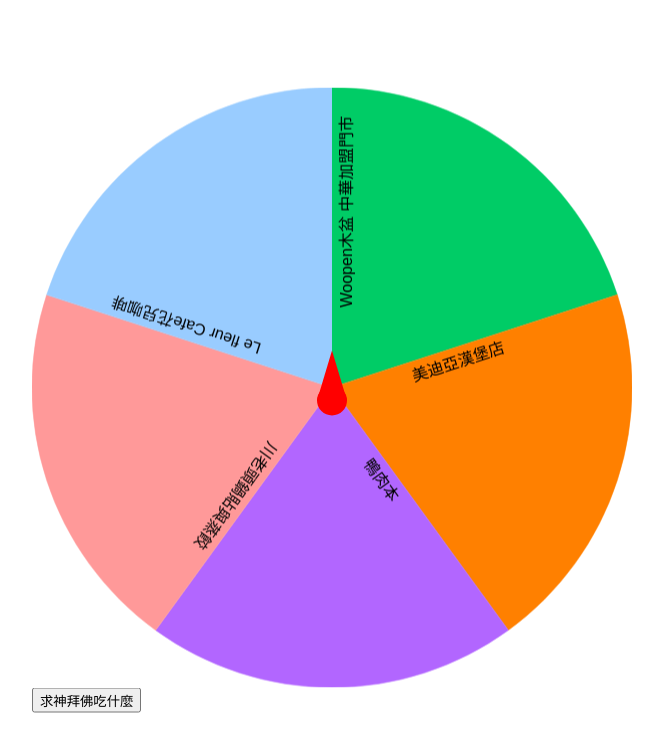
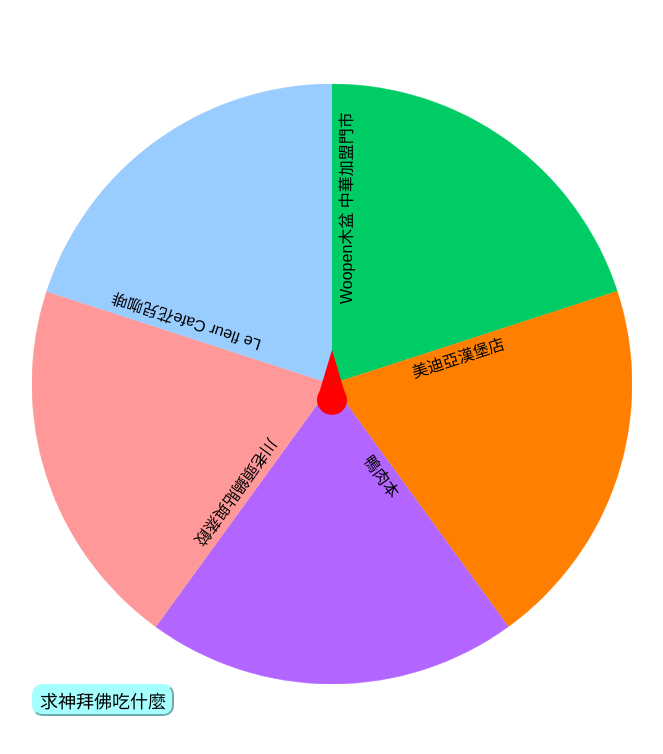
Before and after one commit to HHane1021/What-s-for-lunch, a plain HTML site: page index.html in a window 1280 px wide. Shown: the whole page, without its empty margins (308-971 px from the left). Drawn offline with nearby package versions, Linux system fonts and the light colour scheme; some packages are replaced by stand-ins of ours; a script that the page names is missing.

Commit message:
Modify button style

```diff
--- a/index.html
+++ b/index.html
@@ -37,6 +37,14 @@
             border-color: red transparent transparent transparent;
             border-width: 50px 15px 0px 15px;
             border-style: solid;
+        }
+
+        input {
+            background-color: #A6FFFF;
+            border-radius: 10px;
+            border-color: #A6FFFF;
+            font-size: 18px;
+            cursor: pointer;
         }
     </style>
 </head>
```
